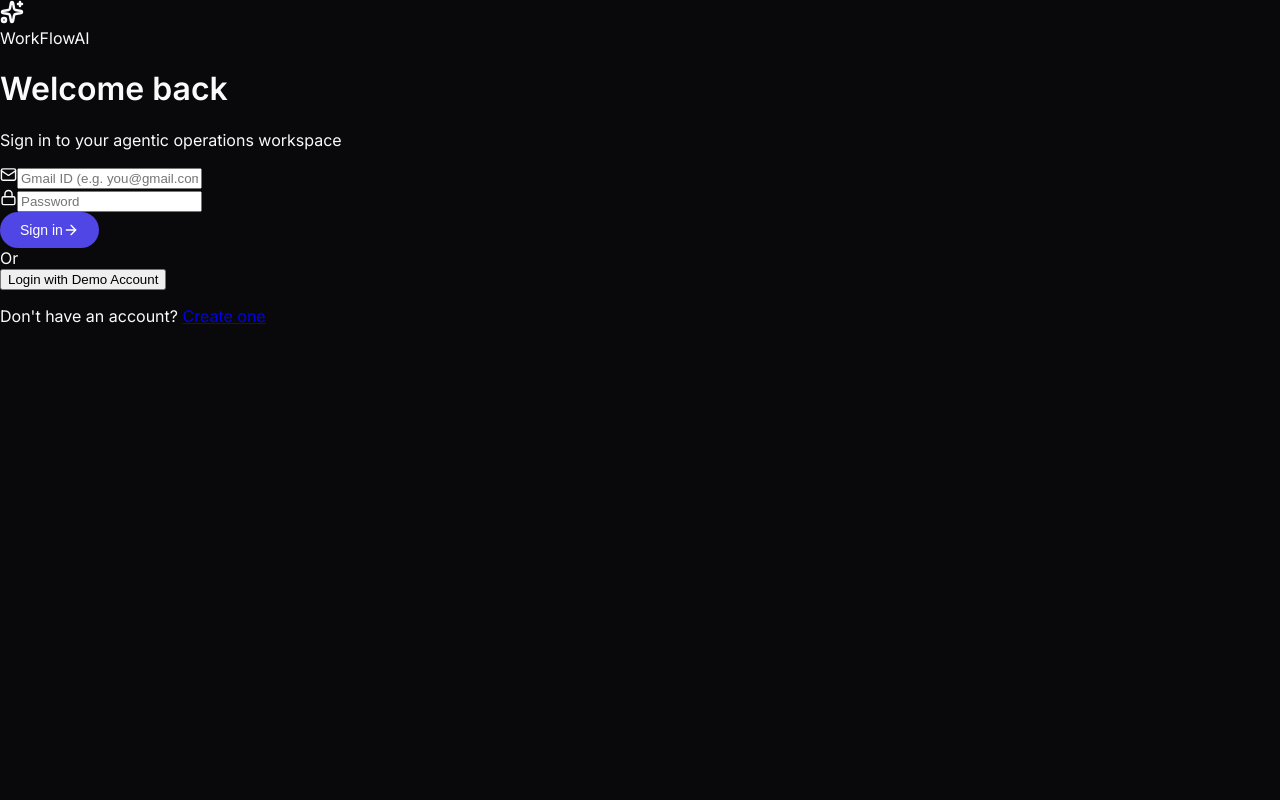
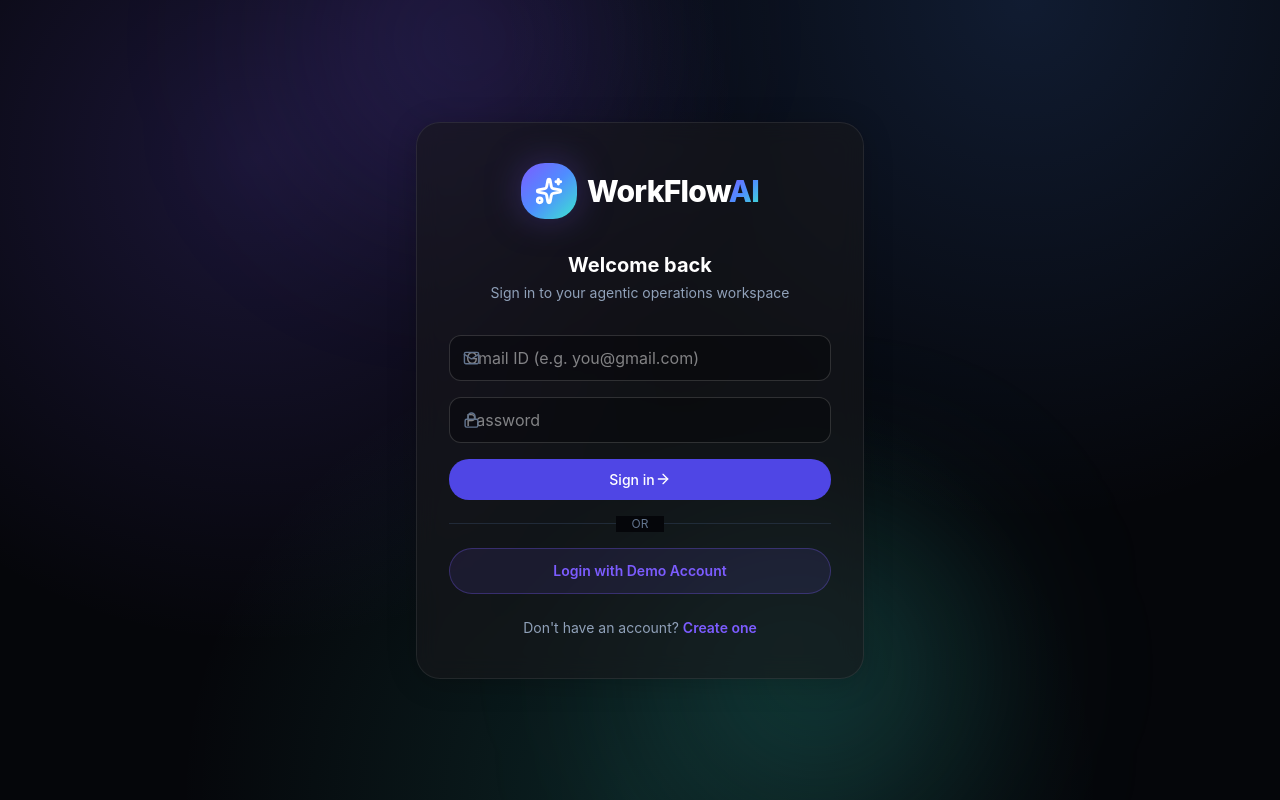
Before and after one commit to AdityaSingh0008/workflowai, a React (Vite) app in the folder frontend/: page /login in a window 1280 px wide. Built offline with nearby package versions, Linux system fonts and the light colour scheme; no server answers.

Commit message:
fix: resolve global tailwind css bug and styling

```diff
--- a/frontend/src/index.css
+++ b/frontend/src/index.css
@@ -1,3 +1,6 @@
+@import "tailwindcss";
+@config "../tailwind.config.js";
+
 @import url('https://fonts.googleapis.com/css2?family=Inter:wght@300;400;500;600&display=swap');
 
 :root {
@@ -234,6 +237,30 @@ body {
   color: #52525b;
 }
 
+.glass-card {
+  background: var(--bg-panel);
+  border: 1px solid var(--border-subtle);
+  border-radius: var(--radius-xl);
+  backdrop-filter: blur(12px);
+  box-shadow: 0 4px 30px rgba(0,0,0,0.2);
+}
+
+.input-field {
+  width: 100%;
+  background: rgba(0,0,0,0.3);
+  border: 1px solid var(--border-strong);
+  border-radius: var(--radius-md);
+  padding: 10px 16px;
+  color: var(--text-primary);
+  outline: none;
+  transition: all 0.2s;
+}
+
+.input-field:focus {
+  border-color: var(--accent);
+  box-shadow: 0 0 0 2px rgba(79, 70, 229, 0.2);
+}
+
 .btn-primary {
   background: var(--accent);
   color: white;
```
